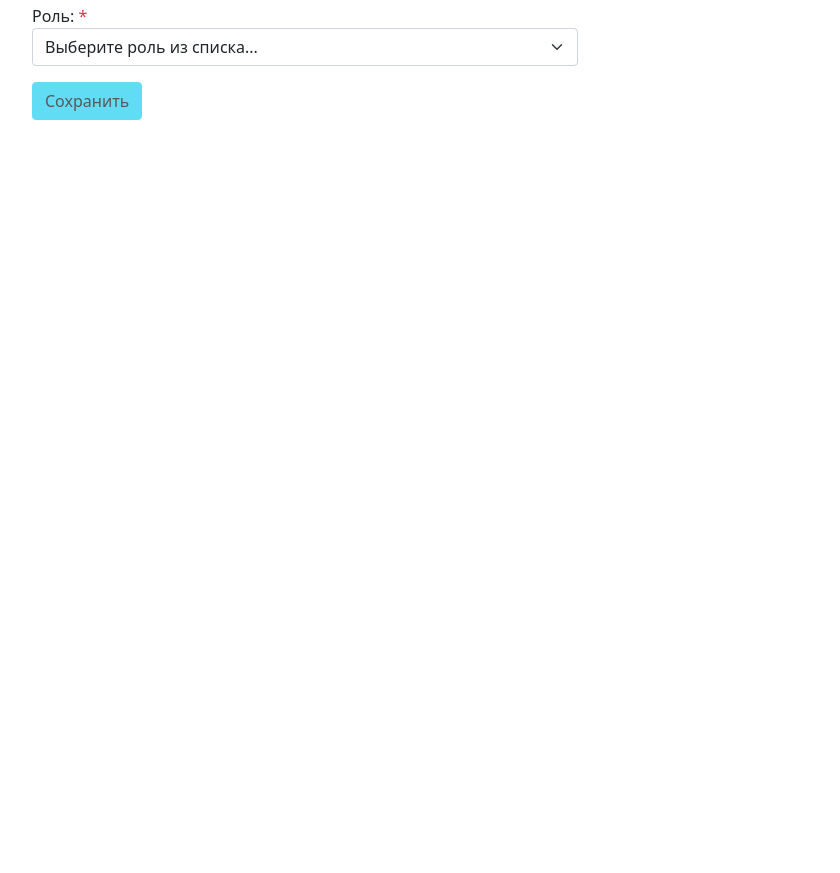
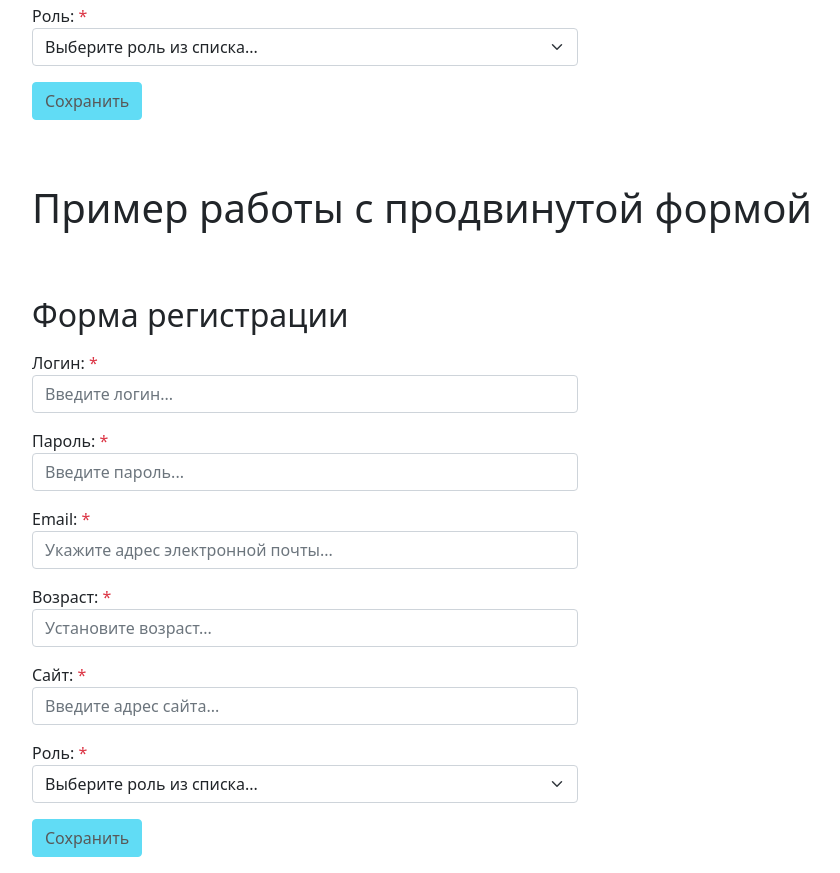
Before and after one commit to timoshevichaleks/app-form-advanced, an Angular app: page / in a window 1280 px wide. Shown: the part 600-1473 px from the top of the page, without its empty margins (50-890 px from the left). Before the commit the page ends 800 px from the top, so only its background shows below. Built offline with nearby package versions, Linux system fonts and the light colour scheme.

Commit message:
new commit

```diff
--- a/src/app/app.component.html
+++ b/src/app/app.component.html
@@ -16,3 +16,21 @@
     </div>
   </div>
 </div>
+<div class="container">
+  <div class="row">
+    <div class="col">
+
+      <h1 class="my-5">Пример работы с продвинутой формой</h1>
+
+      <div class="row">
+        <div class="col-6">
+
+          <h2 class="my-3">Форма регистрации</h2>
+
+          <app-form></app-form>
+        </div>
+      </div>
+
+    </div>
+  </div>
+</div>
```
Also changed, not shown: firebase.json.
